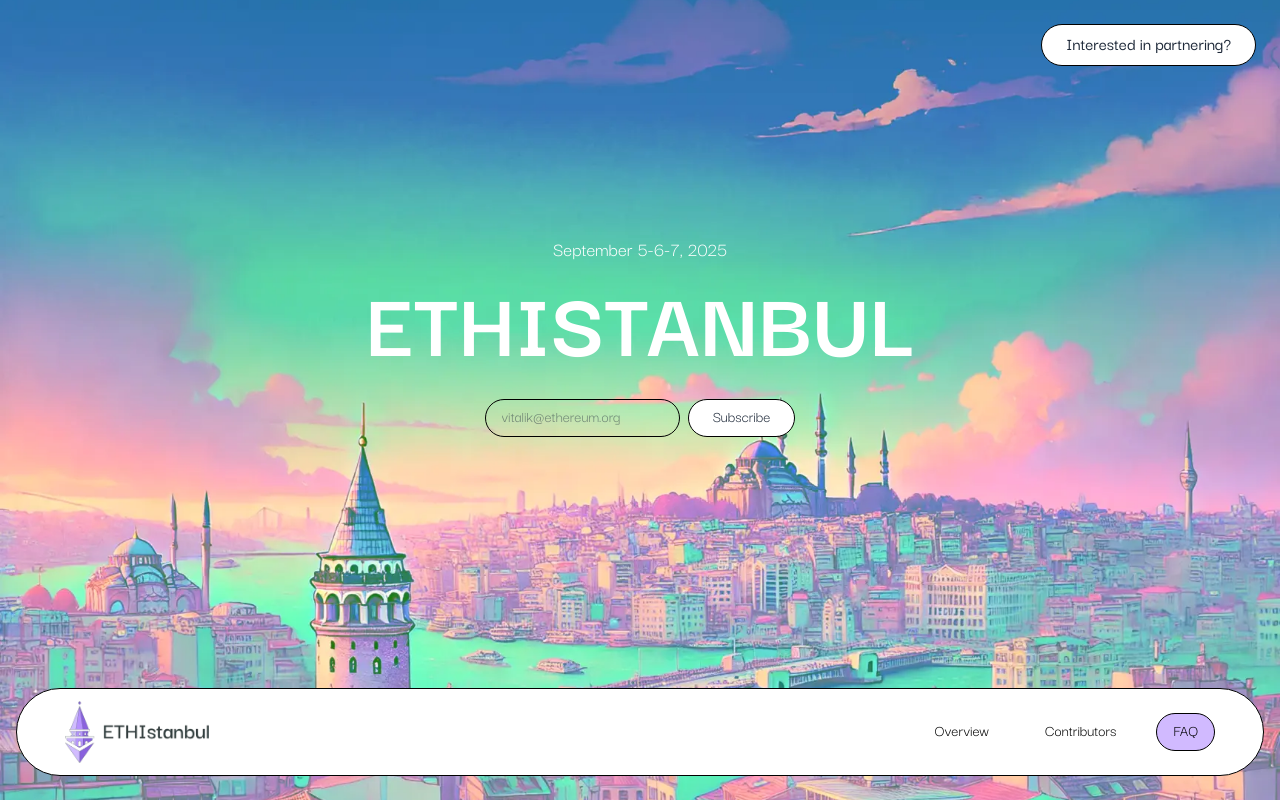
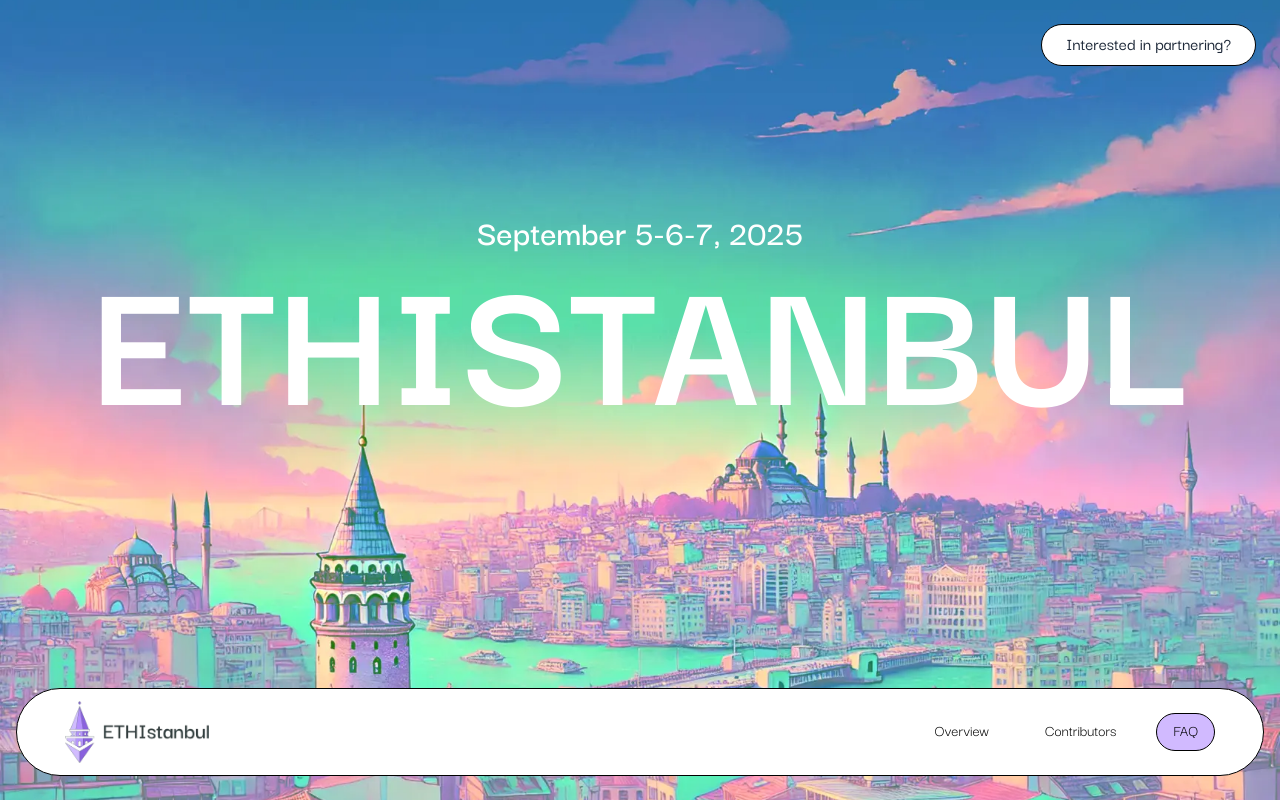
Before and after one commit to node101-io/ethistanbul-landing, a Next.js app: page / in a window 1280 px wide. Shown: the top 802 px of the page. Built offline with nearby package versions, Linux system fonts and the light colour scheme; a web font is replaced by a local one.

Commit message:
feat(istanbul-hero): Update hero section)

```diff
--- a/app/page.tsx
+++ b/app/page.tsx
@@ -1,7 +1,6 @@
 import Contributors from "@/components/contributors";
 import FAQ from "@/components/FAQ";
 import HeroSection from "@/components/hero-section";
-import Overview from "@/components/overview";
 import Footer from "@/components/footer";
 import React from "react";
 
@@ -9,7 +8,6 @@
   return (
     <main className="relative">
       <HeroSection />
-      <Overview />
       <Contributors />
       <FAQ />
       <Footer />
--- a/components/hero-section.tsx
+++ b/components/hero-section.tsx
@@ -3,57 +3,78 @@
 import Image from "next/image";
 import Navbar from "./ui/nav-bar";
 import IstanbulBackground from "@/assets/istanbul-background.webp";
-import { motion } from "framer-motion";
+import {
+  motion,
+  useScroll,
+  useTransform,
+  AnimatePresence,
+} from "framer-motion";
 import LiquidButton from "./ui/liquid-button";
+import Overview from "./overview";
 
 const HeroSection = () => {
   const [isScrolled, setIsScrolled] = useState(false);
-  const [buttonText, setButtonText] = useState("Subscribe");
+  const [buttonText, setButtonText] = useState("Subscribe for Updates");
   const [message, setMessage] = useState("");
   const [email, setEmail] = useState("");
+  const [isFormExpanded, setIsFormExpanded] = useState(false);
+
+  const { scrollY } = useScroll();
+
+  const dateScale = useTransform(scrollY, [0, 700], [1, 0.9]);
+  const dateY = useTransform(scrollY, [0, 1000], [0, -850]);
+  const dateZ = useTransform(scrollY, [0, 1000], [0, -100]);
+
+  const titleScale = useTransform(scrollY, [0, 700], [1, 0.9]);
+  const titleY = useTransform(scrollY, [0, 1000], [0, -800]);
+  const titleZ = useTransform(scrollY, [0, 1000], [0, -150]);
+
+  const overlayOpacity = useTransform(scrollY, [0, 500], [0, 0.9]);
 
   useEffect(() => {
     const handleScroll = () => {
-      setIsScrolled(window.scrollY > window.innerHeight * 0.7);
+      setIsScrolled(window.scrollY > window.innerHeight * 0.4);
     };
 
     window.addEventListener("scroll", handleScroll);
     return () => window.removeEventListener("scroll", handleScroll);
   }, []);
 
-  const handleSubscribe = async (emailToSubscribe: string) => {
-    if (!emailToSubscribe) return;
+  // const handleSubscribe = async (emailToSubscribe: string) => {
+  //   if (!emailToSubscribe) return;
 
-    try {
-      const response = await fetch("https://node101.io/subscribe", {
-        method: "POST",
-        headers: { "Content-Type": "application/json" },
-        body: JSON.stringify({
-          email: emailToSubscribe,
-          type: "ethistanbul",
-        }),
-      });
+  //   try {
+  //     const response = await fetch("https://node101.io/subscribe", {
+  //       method: "POST",
+  //       headers: { "Content-Type": "application/json" },
+  //       body: JSON.stringify({
+  //         email: emailToSubscribe,
+  //         type: "ethistanbul",
+  //       }),
+  //     });
 
-      const data = await response.json();
+  //     const data = await response.json();
 
-      if ((!data || data.error) && data.error !== "duplicated_unique_field") {
-        throw new Error(data.error || "Subscription failed");
-      }
+  //     if ((!data || data.error) && data.error !== "duplicated_unique_field") {
+  //       throw new Error(data.error || "Subscription failed");
+  //     }
 
-      setEmail("");
-      setButtonText("Thanks!");
-      setTimeout(() => setButtonText("Subscribe"), 10000);
-      return true;
-    } catch (error) {
-      console.error("Subscription error:", error);
-      setMessage("Failed to subscribe. Please try again.");
-      setTimeout(() => setMessage(""), 3000);
-      return false;
-    }
-  };
+  //     setEmail("");
+  //     setButtonText("Thanks!");
+  //     setIsFormExpanded(false);
+  //     setTimeout(() => setButtonText("Subscribe for Updates"), 3000);
+  //     return true;
+  //   } catch (error) {
+  //     console.error("Subscription error:", error);
+  //     setMessage("Failed to subscribe. Please try again.");
+  //     setTimeout(() => setMessage(""), 3000);
+  //     return false;
+  //   }
+  // };
 
   return (
-    <section className="relative h-screen w-full overflow-hidden">
+    <div className="relative min-h-[200vh]">
+      <section className="sticky top-0 h-screen w-full overflow-hidden">
         <div className="absolute inset-0">
           <Image
             src={IstanbulBackground}
@@ -62,11 +83,106 @@
             priority
             className="object-cover"
           />
-        <div className="absolute inset-0 mix-blend-multiply" />
+          <motion.div
+            style={{ opacity: overlayOpacity }}
+            className="absolute inset-0 bg-[#D1BAFF]"
+          />
         </div>
 
+        <div className="relative z-20 flex flex-col h-full justify-center items-center text-white px-4 mt-[-10vh] perspective-[1000px]">
+          <motion.p
+            style={{
+              scale: dateScale,
+              y: dateY,
+              z: dateZ,
+            }}
+            className="text-2xl md:text-4xl  origin-center font-semibold mb-0 md:-mb-4"
+          >
+            September 5-6-7, 2025
+          </motion.p>
+          <motion.h1
+            style={{
+              scale: titleScale,
+              y: titleY,
+              z: titleZ,
+            }}
+            className="text-6xl md:text-8xl lg:text-[10rem] xl:text-[12rem] font-bold origin-center text-center leading-none"
+          >
+            ETHISTANBUL
+          </motion.h1>
+
+          {/* <motion.div
+            style={{ scale: formScale, y: formY, opacity: formOpacity }}
+            className="flex flex-col items-center gap-4 transition-all duration-500"
+          >
+            <AnimatePresence>
+              {!isFormExpanded ? (
                 <motion.div
-        className="fixed right-6 z-20"
+                  initial={{ opacity: 0 }}
+                  animate={{ opacity: 1 }}
+                  exit={{ opacity: 0 }}
+                >
+                  <LiquidButton
+                    onClick={() => setIsFormExpanded(true)}
+                    className="text-gray-800 border border-black hover:bg-gray-100 px-8 py-3 rounded-full font-medium text-lg cursor-pointer bg-white/90 backdrop-blur-sm"
+                  >
+                    {buttonText}
+                  </LiquidButton>
+                </motion.div>
+              ) : (
+                <motion.div
+                  initial={{ opacity: 0, width: 0 }}
+                  animate={{ opacity: 1, width: "auto" }}
+                  exit={{ opacity: 0, width: 0 }}
+                  className="flex items-center gap-2 bg-white/10 backdrop-blur-md p-2 rounded-full"
+                >
+                  <input
+                    type="email"
+                    placeholder="vitalik@ethereum.org"
+                    value={email}
+                    onChange={(e) => setEmail(e.target.value)}
+                    className="px-4 py-2 rounded-full border border-white/20 focus:outline-none focus:ring-0 placeholder:text-white/50 bg-transparent text-white w-64"
+                    onKeyDown={async (e) => {
+                      if (e.key === "Enter") {
+                        await handleSubscribe(email);
+                      }
+                    }}
+                    autoFocus
+                  />
+                  <LiquidButton
+                    className="border border-white/20 text-white hover:bg-white/20"
+                    onClick={async () => {
+                      await handleSubscribe(email);
+                    }}
+                  >
+                    Subscribe
+                  </LiquidButton>
+                </motion.div>
+              )}
+            </AnimatePresence>
+            {message && (
+              <p
+                className={`text-sm ${
+                  message.includes("Thanks") ? "text-green-400" : "text-red-400"
+                }`}
+              >
+                {message}
+              </p>
+            )}
+          </motion.div> */}
+        </div>
+      </section>
+      <div className="relative z-50">
+        <Navbar />
+      </div>
+      <section
+        className="relative z-10 min-h-screen"
+        id="overview"
+      >
+        <Overview />
+      </section>
+      <motion.div
+        className="fixed right-6 z-50"
         initial={{ y: 24, opacity: 0 }}
         animate={{
           y: 0,
@@ -84,55 +200,12 @@
           onClick={() => {
             window.open("https://forms.gle/Vd69Fqpkvcv6VyEK8", "_blank");
           }}
-          className="text-gray-800 border border-black hover:bg-gray-100 px-5 pb-2 pt-1 rounded-full font-medium text-lg cursor-pointer"
+          className="text-gray-800 border border-black hover:bg-gray-100 px-5 pb-2 pt-1 rounded-full font-medium text-lg cursor-pointer bg-white/90 backdrop-blur-sm"
         >
           Interested in partnering?
         </LiquidButton>
       </motion.div>
-
-      <div className="relative z-10 flex flex-col h-full justify-center items-center text-white px-4 mt-[-8vh]">
-        <p className="text-xl mb-2">September 5-6-7, 2025</p>
-        <h1 className="text-6xl md:text-8xl font-bold mb-8">ETHISTANBUL</h1>
-
-        <div className="flex flex-col sm:flex-row gap-4 text-gray-800">
-          <div className="flex flex-col items-center gap-2">
-            <div className="flex items-center gap-2">
-              <input
-                type="email"
-                placeholder="vitalik@ethereum.org"
-                value={email}
-                onChange={(e) => setEmail(e.target.value)}
-                className="px-4 pt-1 pb-2 rounded-full border border-black focus:outline-none focus:ring-0 placeholder:#459874"
-                onKeyDown={async (e) => {
-                  if (e.key === "Enter") {
-                    await handleSubscribe(email);
-                  }
-                }}
-              />
-              <LiquidButton
-                className="border border-black"
-                onClick={async () => {
-                  await handleSubscribe(email);
-                }}
-              >
-                {buttonText}
-              </LiquidButton>
     </div>
-            {message && (
-              <p
-                className={`text-sm ${
-                  message.includes("Thanks") ? "text-green-600" : "text-red-600"
-                }`}
-              >
-                {message}
-              </p>
-            )}
-          </div>
-        </div>
-      </div>
-
-      <Navbar />
-    </section>
   );
 };
 
--- a/components/overview.tsx
+++ b/components/overview.tsx
@@ -106,10 +106,7 @@
   };
 
   return (
-    <section
-      className="pt-10 bg-white sm:pt-16 md:pt-20 overflow-hidden"
-      id="overview"
-    >
+    <section className="pt-10 bg-white sm:pt-16 md:pt-44 overflow-hidden rounded-t-4xl">
       <div className="max-w-7xl container mx-auto px-4 sm:px-6">
         <div className="text-center mb-8 sm:mb-12 md:mb-16">
           <h2 className="text-3xl sm:text-4xl md:text-5xl lg:text-7xl xl:text-[110px] mb-4 font-bold">
--- a/components/ui/nav-bar.tsx
+++ b/components/ui/nav-bar.tsx
@@ -11,16 +11,13 @@
 
   useEffect(() => {
     const handleScroll = () => {
-      setIsScrolled(window.scrollY > window.innerHeight * 0.7);
+      setIsScrolled(window.scrollY > window.innerHeight * 0.9);
 
       const sections = document.querySelectorAll("section");
       const scrollPosition = window.scrollY + window.innerHeight / 2;
 
       sections.forEach((section) => {
-        const style = window.getComputedStyle(section);
-        const paddingTop = parseFloat(style.paddingTop);
-
-        const top = section.offsetTop - paddingTop;
+        const top = section.offsetTop;
         const bottom = top + section.offsetHeight;
         const id = section.getAttribute("id");
 
```
Lines whose indentation alone changed are shown as unchanged.
